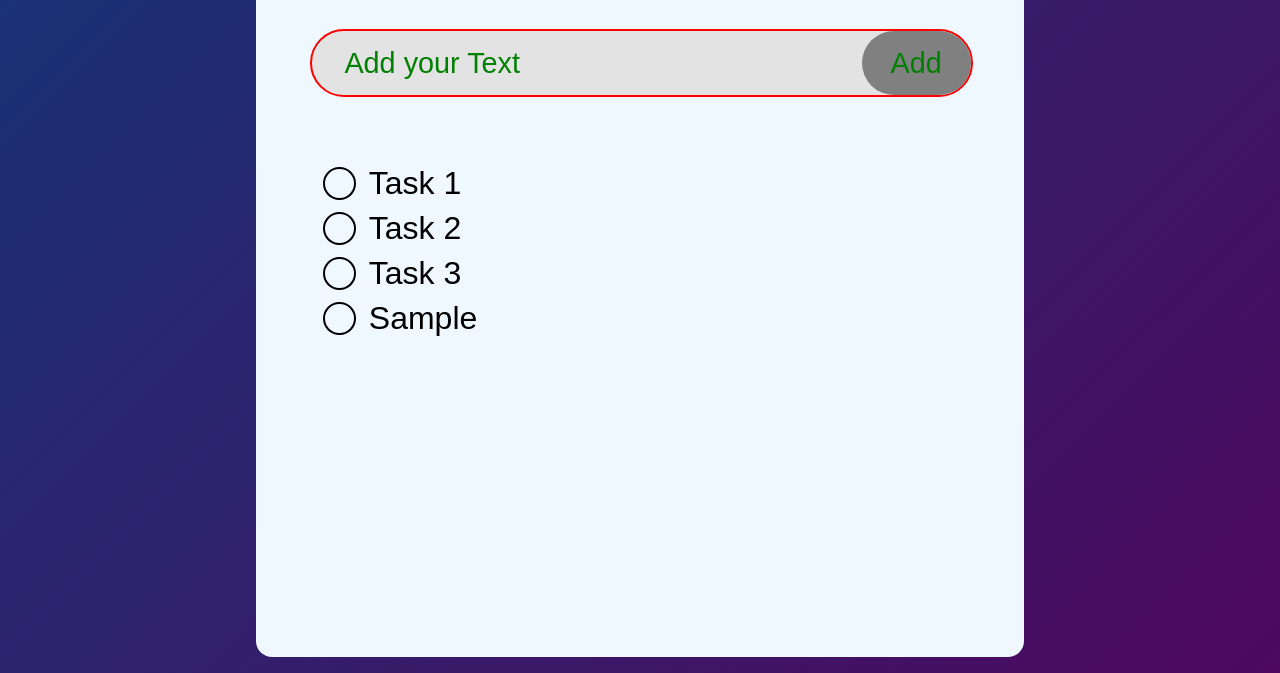
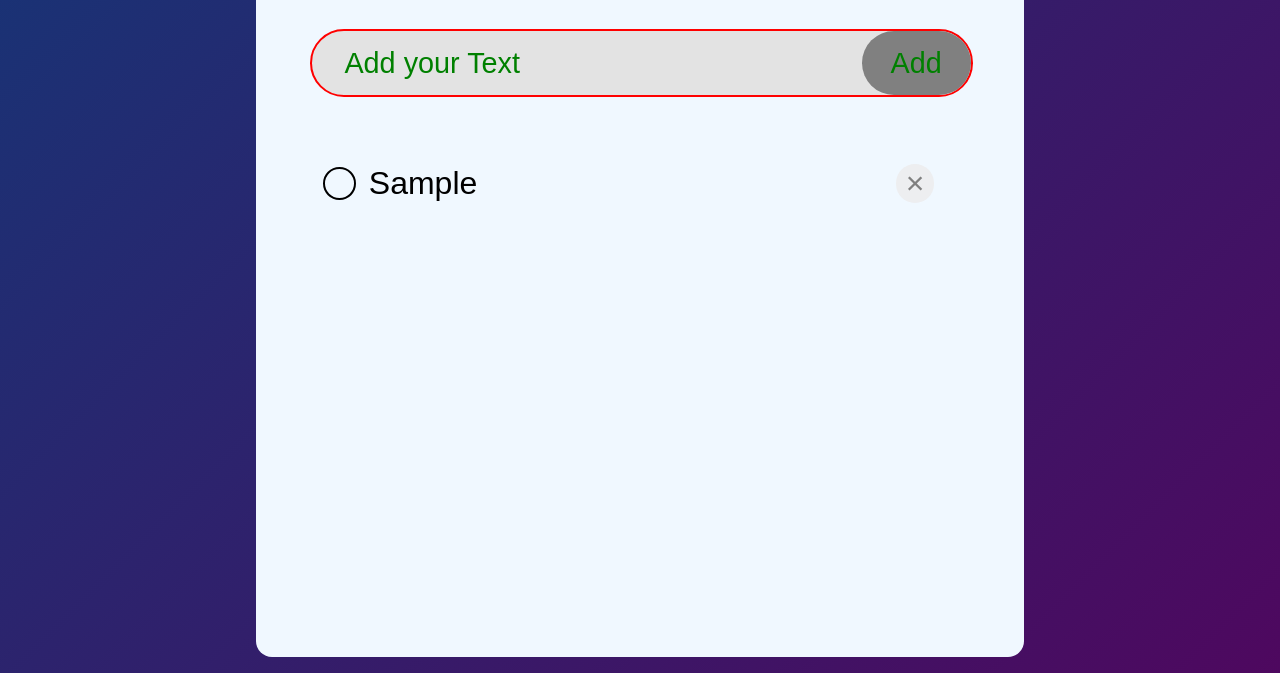
Before and after one commit to Anwarul07/To-Do-List, a plain HTML site: page index.html in a window 1280 px wide. Both pictures are taken after typing "Sample" into the empty fields and a click on the button "Add". Shown: the part 191-864 px from the top of the page. Drawn offline with Linux system fonts and the light colour scheme.

Commit message:
update.css

```diff
--- a/index.html
+++ b/index.html
@@ -20,9 +20,9 @@
                 <button id="button">Add</button>
             </div>
             <ul class="list-area">
-                <li class="ctick"> Task 1 </li>
+                <!-- <li class="ctick"> Task 1 </li>
                 <li class="ctick"> Task 2 </li>
-                <li class="ctick"> Task 3</li>
+                <li class="ctick"> Task 3</li> -->
             </ul>
         </div>
     </div>
--- a/todo.css
+++ b/todo.css
@@ -72,7 +72,7 @@ span img {
 .list-area {
   margin: 5vw 0 0 1vw;
 }
-li {
+ ul li {
   cursor: pointer;
   margin-left: 3vw;
   margin-bottom: 0;
@@ -82,7 +82,7 @@ li {
   display: flex;
   align-items: center;
 }
-li::before {
+ul li::before {
   content: "";
   border: 2px solid black;
   height: 2.25vw;
@@ -100,9 +100,28 @@ li::before {
   border: none;
   outline: none;
   border-radius: 50%;
-  position: relative;
-  right: 0.25vw;
+  padding-left: 1.5vw;
+  margin-bottom: 1vw;
+  margin-top: 1vw;
+background-color: white;
+  /* position: relative; */
+  /* right: 0.25vw; */
 }
 .line {
   text-decoration: line-through;
 }
+
+ul li span {
+  position: absolute;
+  left: 70%;
+  width: 3vw;
+  height: 3vw;
+  color: grey;
+  font-size: 2.5vw;
+  text-align: center;
+  line-height: 3vw;
+  border-radius: 50%;
+}
+ul li span {
+  background: #edeef0;
+}
--- a/todo.js
+++ b/todo.js
@@ -10,10 +10,19 @@ button.addEventListener("click", () => {
 
         li.innerText = search.value;
         list.appendChild(li);
+        let span=document.createElement("span");
+        span.innerHTML="\u00d7";
+        li.appendChild(span)
 
         li.addEventListener("click", () => {
-            li.classList.add("line")
+            li.classList.add("line");
+            li.classList.add("cheked")
+            li.style.borderColor='none'
+            // span.classList.remove("line")
         })
+
+
+    }
         search.value = ''
-    }
+
 });
```
